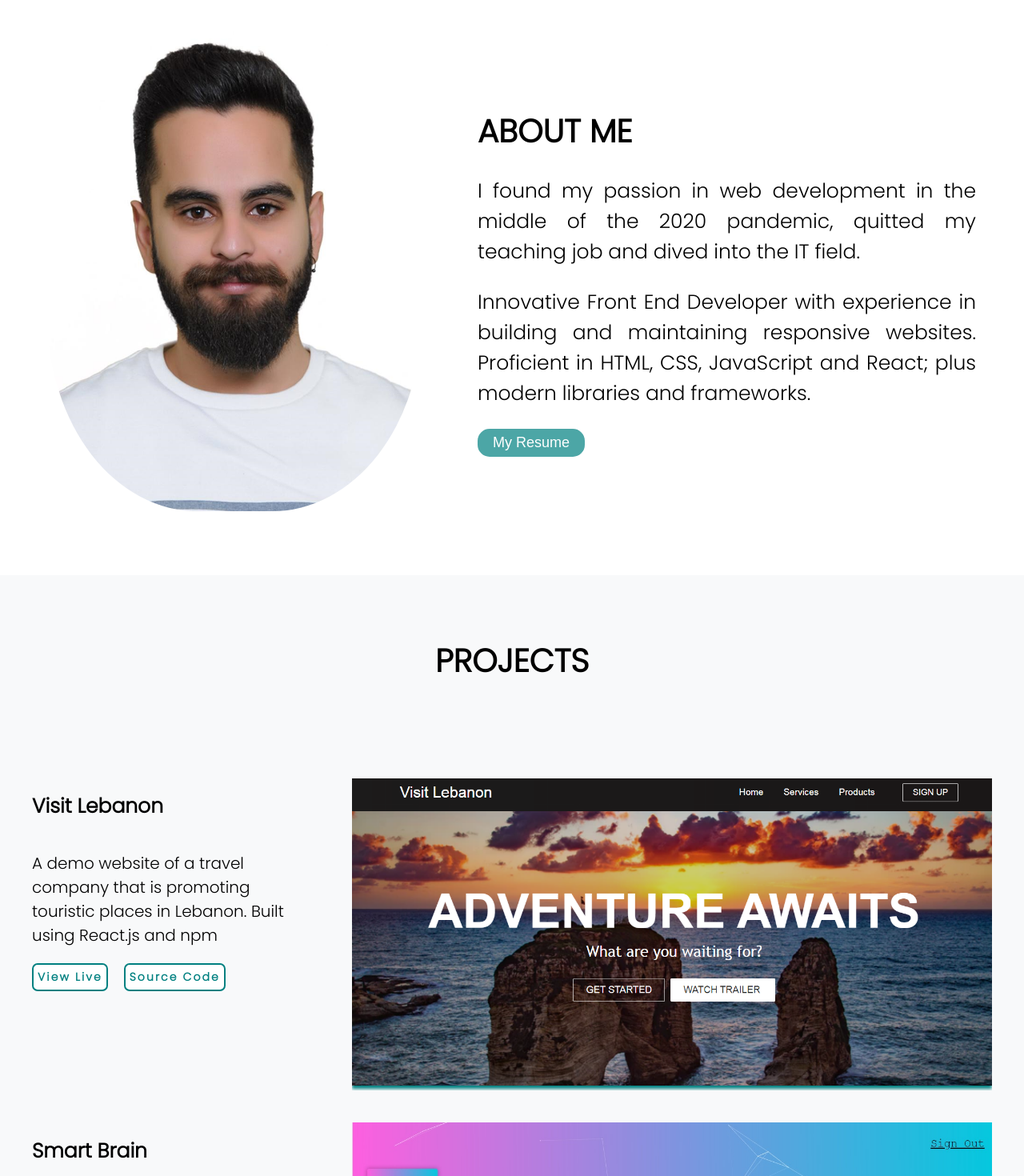
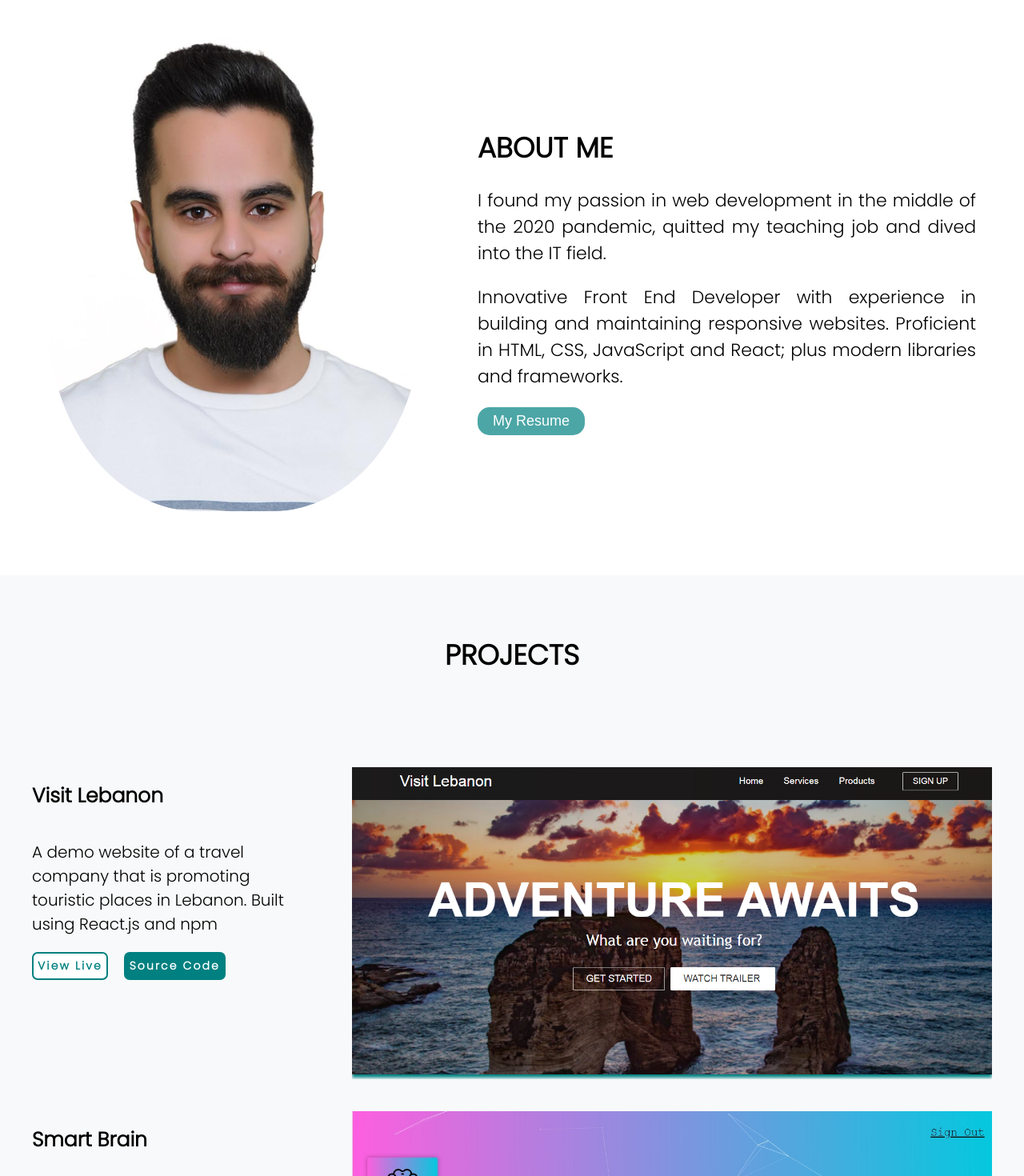
Before and after one commit to melhemdirani/Melhem, a React (Create React App) app: page / in a window 1280 px wide. Shown: the part 820-2290 px from the top of the page at 80% size. Built offline with nearby package versions, Linux system fonts and the light colour scheme.

Commit message:
minor changes

```diff
--- a/package.json
+++ b/package.json
@@ -14,7 +14,7 @@
     "react": "^17.0.2",
     "react-dom": "^17.0.2",
     "react-router-dom": "^5.2.0",
-    "react-scripts": "^1.1.5",
+    "react-scripts": "^4.0.3",
     "web-vitals": "^1.1.2"
   },
   "scripts": {
@@ -34,7 +34,6 @@
   "browserslist": {
     "production": [
       ">0.2%",
-      "not dead",
       "not op_mini all"
     ],
     "development": [
--- a/src/Components/About.js
+++ b/src/Components/About.js
@@ -25,10 +25,10 @@ const useStyles = makeStyles((theme) => ({
         width: "900px"
     },
     text1: {
-        fontSize: '40px',
+        fontSize: '35px',
     },
     text2: {
-        fontSize: '25px'
+        fontSize: '22px'
     },
 
     [theme.breakpoints.down('1030')]:{
--- a/src/Components/ContactForm.js
+++ b/src/Components/ContactForm.js
@@ -4,6 +4,8 @@ import { makeStyles } from "@material-ui/core";
 import LocationOnIcon from '@material-ui/icons/LocationOn';
 import PhoneIcon from '@material-ui/icons/Phone';
 import EmailIcon from '@material-ui/icons/Email';
+import clsx from 'clsx';
+
 
 const useStyles = makeStyles((theme) => ({
     container:{
@@ -21,9 +23,10 @@ const useStyles = makeStyles((theme) => ({
     labels:{
         color: "gray",
         fontSize: "20px",
-        marginBottom: "10px",
-        marginTop: "20px"
+        marginTop: "20px",
+        zIndex: "999"
     },
+
     inputs:{
         height: "40px",
         fontSize: "17px",
@@ -32,11 +35,21 @@ const useStyles = makeStyles((theme) => ({
         backgroundColor: "rgba(248, 249, 250,1)",
     },
     messageInput:{
+        resize: "none",
         height: "100px",
         fontSize: "17px",
         border: "none",
         backgroundColor: "rgba(248, 249, 250,1)",
         borderBottom: "1px solid black",
+
+    },
+    messageInput2:{
+        resize: "none",
+        height: "100px",
+        fontSize: "17px",
+        border: "none",
+        backgroundColor: "rgba(248, 249, 250,1)",
+        borderBottom: "1px solid teal",
 
     },
     flexDisplay:{
@@ -45,7 +58,6 @@ const useStyles = makeStyles((theme) => ({
         justifyContent: "center",
         marginBottom: "5px",
         color: "black",
-
 
     },
     submitButton:{
@@ -76,8 +88,11 @@ const useStyles = makeStyles((theme) => ({
         justifyContent: "space-evenly",
         flexWrap: "wrap"
     },
+    margin:{
+        marginTop: "20px"
+    },
     title:{
-        fontSize: "40px",
+        fontSize: "35px",
         color: "black",
         textAlign: "center",
         marginBottom: "70px"
@@ -164,12 +179,23 @@ const ContactForm = () =>{
         flexDisplay,
         contactInfo,
         second_column,
-        subTitle
+        subTitle,
+        margin
     } = useStyles()
 
     const [name, setName] = useState("")
     const [email, setEmail] = useState("")
     const [message, setMessage] = useState("")
+
+    const [styling, setStyling] = useState("")
+    const [styling2, setStyling2] = useState("")
+
+    const handleChange = () => {
+        setStyling(margin);
+    }
+    const handleChange2 = () => {
+        setStyling2(margin);
+    }
 
     const handleSubmit = (e) => {
         e.preventDefault();
@@ -201,15 +227,19 @@ const ContactForm = () =>{
                             name="name"
                             value={name}
                             onChange={ (e) => setName(e.target.value) }
-                            className={inputs}
+                            className={clsx(styling2, inputs)}
+
+                            onClick={handleChange2}
+
                         />
-                        <label id="email-label" className={labels} > Email </label>
+                        <label id="email-label" className={labels}> Email </label>
                         <input type="email"
                             required
                             name="email"
                             value={email}
-                            onChange={ (e) => setEmail(e.target.value) }
-                            className={inputs}
+                            onChange={ (e) => setEmail(e.target.value)}
+                            className={clsx(styling, inputs)}
+                            onClick={handleChange}
                         />
                         <label id="message" className={labels} > Message </label>
                         <textarea
--- a/src/Components/Header.js
+++ b/src/Components/Header.js
@@ -38,7 +38,7 @@ const useStyles = makeStyles((theme) => ({
         right: "35px",
     },
     menuItems:{
-        fontSize: "20px",
+        fontSize: "17px",
         padding: "20px",
         fontWeight: "900",
         borderRadius: "20px",
@@ -62,13 +62,13 @@ const useStyles = makeStyles((theme) => ({
     h1:{
         color:  "white",
         fontWeight: "900",
-        fontSize: "60px",
+        fontSize: "50px",
 
     },
     p:{
         color:  "white",
         fontWeight: "600",
-        fontSize: "30px",
+        fontSize: "25px",
         marginBottom: "100px",
         marginTop: "5px"
 
@@ -106,10 +106,10 @@ const useStyles = makeStyles((theme) => ({
     },
     [theme.breakpoints.down('1000')]: {
         menuItems:{
-            fontSize: "17px"
+            fontSize: "15px"
         },
         h1:{
-            fontSize: "50px"
+            fontSize: "45px"
         },
         header_body:{
             marginTop: "450px"
@@ -123,7 +123,7 @@ const useStyles = makeStyles((theme) => ({
             fontSize: "25px"
         },
         menuItems:{
-            fontSize: "15px",
+            fontSize: "14px",
             paddingLeft: "10px"
         },
 
--- a/src/Components/ProjectItems.js
+++ b/src/Components/ProjectItems.js
@@ -39,7 +39,7 @@ const useStyles = makeStyles((theme) => ({
     links:{
         display: "flex"
     },
-    link_b:{
+    link_a:{
         color: "teal",
         border: "2px solid teal",
         marginRight: "20px",
@@ -51,6 +51,20 @@ const useStyles = makeStyles((theme) => ({
         '&:hover': {
             color: "white",
             backgroundColor: "rgb(0,128,128)"
+        },
+    },
+    link_b:{
+        color: "white",
+        border: "2px solid teal",
+        marginRight: "20px",
+        fontSize:"14px",
+        padding: "5px",
+        fontWeight: "700",
+        backgroundColor: "teal",
+        borderRadius: "7px",
+        '&:hover': {
+            color: "teal",
+            backgroundColor: "white"
         },
     },
     [theme.breakpoints.up('md')]: {
@@ -69,6 +83,9 @@ const useStyles = makeStyles((theme) => ({
             width:"600px",
         },
         link_b:{
+            fontSize:"12px",
+        },
+        link_a:{
             fontSize:"12px",
         },
     },
@@ -101,6 +118,10 @@ const useStyles = makeStyles((theme) => ({
             fontSize:"8px",
             padding: "3px"
         },
+        link_a:{
+            fontSize:"8px",
+            padding: "3px"
+        },
         container:{
             marginTop: "30px"
         }
@@ -116,11 +137,15 @@ const useStyles = makeStyles((theme) => ({
             fontSize:"6px",
             padding: "2px"
         },
+        link_a:{
+            fontSize:"6px",
+            padding: "2px"
+        },
     }
 
 }))
 function ProjectItems({image,projectName,link,link2, description}) {
-    const {container,projectimg2,projectimg1,projectimg,imageContainer,Mobilecontainer,Name,project_description,links,link_b } = useStyles()
+    const {container,projectimg2,projectimg1,projectimg,imageContainer,Mobilecontainer,Name,project_description,links,link_b,link_a } = useStyles()
     return (
         <div className={container}>
             <div className={Mobilecontainer}>
@@ -128,7 +153,7 @@ function ProjectItems({image,projectName,link,link2, description}) {
                 <a href={link}><img className={clsx(projectimg2, projectimg)} src={image} alt={projectName}/> </a>
                 <p className={project_description}>{description}</p>
                 <div className={links}>
-                    <a className={link_b}  href={link} target="_blank" rel="noreferrer"> View Live </a>
+                    <a className={link_a}  href={link} target="_blank" rel="noreferrer"> View Live </a>
                     <a className={link_b} href={link2} target="_blank" rel="noreferrer"> Source Code </a>
                 </div>
             </div>
--- a/src/Components/Projects.js
+++ b/src/Components/Projects.js
@@ -15,7 +15,7 @@ const useStyles = makeStyles((theme) => ({
         textAlign: "center",
         padding: "50px 0",
         color: "black",
-        fontSize: "40px",
+        fontSize: "35px",
     },
     [theme.breakpoints.down('1000')]:{
         projects_title:{
--- a/src/Components/Resume.js
+++ b/src/Components/Resume.js
@@ -131,7 +131,7 @@ function Resume() {
                             github.com/melhemdirani
                         </a>
                         <p className={contact_title_resume}>LinkedIn:</p>
-                        <a  className={contact_resume}   href="https://github.com/melhemdirani" target="_blank" rel="noopener noreferrer" >
+                        <a  className={contact_resume}   href="https://www.linkedin.com/in/melhem-el-dirani-8a657ba5/" target="_blank" rel="noopener noreferrer" >
                         linkedin.com/in/melhem-el-dirani-8a657ba5/
                         </a>
                         <h3>Languages</h3>
--- a/src/index.css
+++ b/src/index.css
@@ -1,13 +1,4 @@
 body {
   margin: 0;
-  font-family: -apple-system, BlinkMacSystemFont, 'Segoe UI', 'Roboto', 'Oxygen',
-    'Ubuntu', 'Cantarell', 'Fira Sans', 'Droid Sans', 'Helvetica Neue',
-    sans-serif;
-  -webkit-font-smoothing: antialiased;
-  -moz-osx-font-smoothing: grayscale;
+
 }
-
-code {
-  font-family: source-code-pro, Menlo, Monaco, Consolas, 'Courier New',
-    monospace;
-}
```
Also changed, not shown: 1 other file (tests, documents, lock files or other folders).
